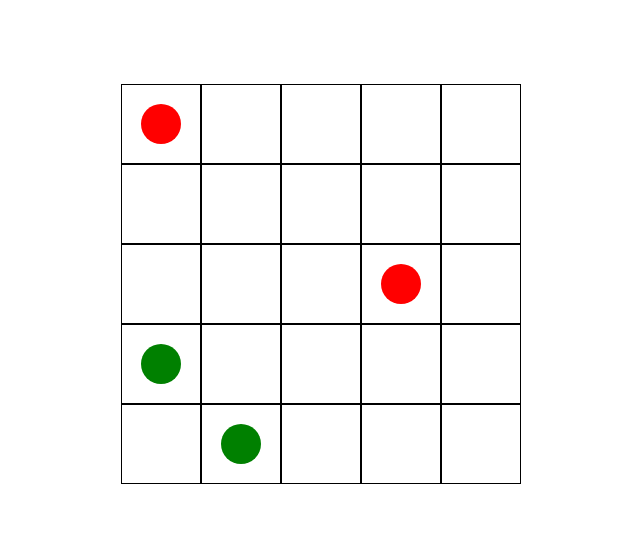
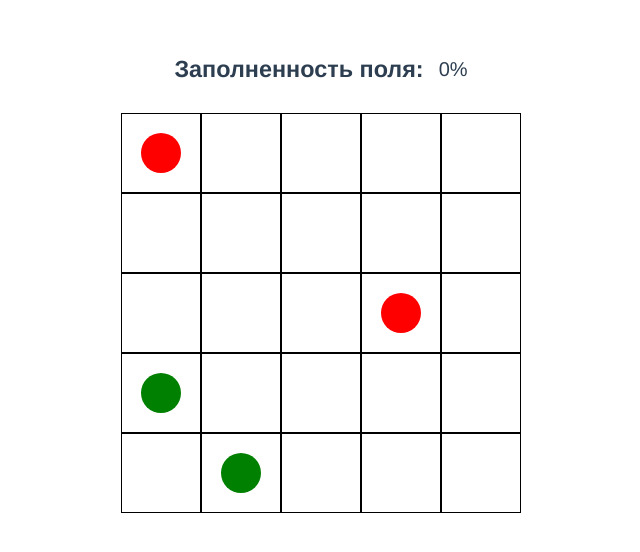
Before and after one commit to atomych/connect-lines, a Vue app: page / in a window 1280 px wide. Shown: the part 116-668 px from the top of the page, without its empty margins (319-959 px from the left). Built offline with nearby package versions, Linux system fonts and the light colour scheme.

Commit message:
добавлено слежение за заполнением поля

```diff
--- a/src/components/game-watcher/game-watcher.css
+++ b/src/components/game-watcher/game-watcher.css
@@ -0,0 +1,16 @@
+.game-watcher {
+    margin-bottom: 30px;
+}
+
+.game-watcher-wrapper {
+    display: flex;
+    flex-direction: row;
+    justify-content: space-between;
+    align-items: center;
+
+    font-size: 20px;
+}
+
+.game-watcher__title {
+    margin-right: 15px;
+}
--- a/src/components/game-watcher/game-watcher.ts
+++ b/src/components/game-watcher/game-watcher.ts
@@ -0,0 +1,13 @@
+import { defineComponent } from "vue";
+import game from "@/game";
+
+export default defineComponent({
+  name: "GameWatcher",
+  setup: () => {
+    const WATCHER = game.WATCHER;
+
+    return {
+      WATCHER,
+    };
+  },
+});
--- a/src/components/game-watcher/game-watcher.vue
+++ b/src/components/game-watcher/game-watcher.vue
@@ -1,9 +1,14 @@
 <template>
   <div class="game-watcher">
+    <div class="game-watcher-wrapper">
+      <h3 class="game-watcher__title">Заполненность поля:</h3>
+      <p>{{ WATCHER.fieldFullness }}%</p>
+    </div>
     <div class="game-watcher-item">
-      <div class="game-watcher-item__title">
-
-      </div>
+      <h3 class="game-watcher-item__title"></h3>
     </div>
   </div>
 </template>
+
+<style src="./game-watcher.css"></style>
+<script src="./game-watcher.ts"></script>
--- a/src/game/watcher/types.ts
+++ b/src/game/watcher/types.ts
@@ -1,7 +1,5 @@
 import { ComputedRef } from "vue";
-import { GameLine } from "@/game/line/types";
 
 export type Watcher = {
-  currentLines: ComputedRef<GameLine[]>;
-  completedLines: ComputedRef<GameLine[]>;
+  fieldFullness: ComputedRef<number>;
 };
--- a/src/game/watcher/watcher.ts
+++ b/src/game/watcher/watcher.ts
@@ -1,12 +1,24 @@
 import { computed } from "vue";
 import { LINE } from "@/game/line/line";
 import { Watcher } from "@/game/watcher/types";
+import { FIELD } from "@/game/field/field";
+import { FieldCell, FieldCellState } from "@/game/field/types";
 
 export const WATCHER: Watcher = {
-  currentLines: computed(() => {
-    return LINE.state.lines;
-  }),
-  completedLines: computed(() => {
-    return LINE.state.lines.filter((line) => line.completed);
+  fieldFullness: computed(() => {
+    const cells: FieldCell[] = FIELD.state.lines.reduce(
+      (acc: FieldCell[], line) => {
+        acc.push(...line.cells);
+        return acc;
+      },
+      []
+    );
+    const filledCells = cells.filter(
+      (cell) => cell.state.type === FieldCellState.Line
+    ).length;
+    const pointsCells = cells.filter(
+      (cell) => cell.state.type === FieldCellState.Point
+    ).length;
+    return +Math.round((filledCells / (cells.length - pointsCells)) * 100);
   }),
 };
--- a/src/views/HomeView.vue
+++ b/src/views/HomeView.vue
@@ -1,5 +1,6 @@
 <template>
   <div class="home-container">
+    <GameWatcher />
     <GameField :field="GAME.FIELD" />
   </div>
 </template>
@@ -12,6 +13,7 @@
   display: flex;
   justify-content: center;
   align-items: center;
+  flex-direction: column;
 
   position: fixed;
 }
@@ -20,6 +22,7 @@
 <script lang="ts">
 import { defineComponent } from "vue";
 import GameField from "@/components/game-field/game-field.vue";
+import GameWatcher from "@/components/game-watcher/game-watcher.vue";
 import GAME from "@/game";
 import { LineColorType } from "@/game/line/types";
 
@@ -27,6 +30,7 @@ export default defineComponent({
   name: "HomeView",
   components: {
     GameField,
+    GameWatcher,
   },
   setup() {
     GAME.LEVEL.loadLevelFromConfig({
```
